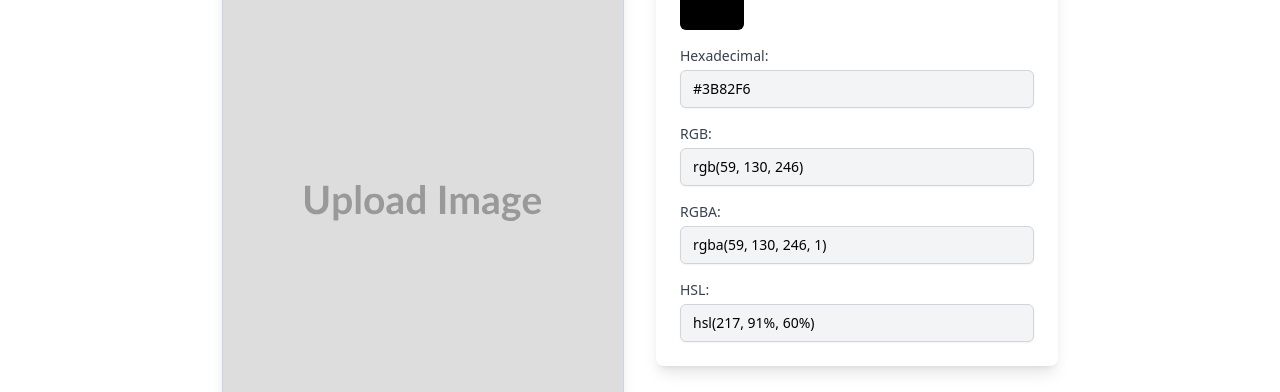
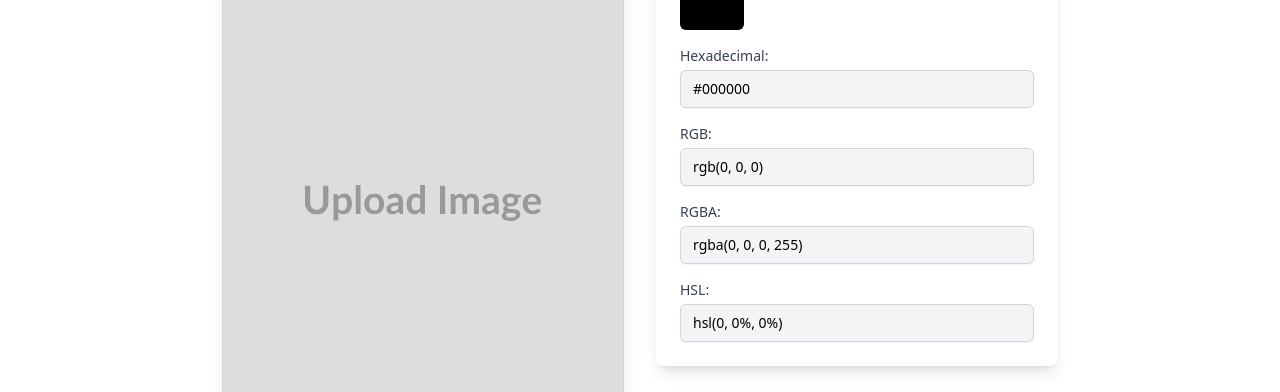
Before and after one commit to u-alexandru/portfolio, a website: page frontend/index.html in a window 1280 px wide. Shown: the part 540-932 px from the top of the page. Drawn offline with Linux system fonts and the light colour scheme.

Commit message:
feat: updating default values for colors to black

```diff
--- a/frontend/index.html
+++ b/frontend/index.html
@@ -86,19 +86,19 @@
             <div class="space-y-4">
                 <div>
                     <label for="hex" class="block text-sm font-medium text-gray-700">Hexadecimal:</label>
-                    <input id="hex" type="text" value="#3B82F6" readonly class="mt-1 block w-full px-3 py-2 bg-gray-100 border border-gray-300 rounded-md shadow-sm focus:outline-none focus:ring-indigo-500 focus:border-indigo-500 sm:text-sm">
+                    <input id="hex" type="text" value="#000000" readonly class="mt-1 block w-full px-3 py-2 bg-gray-100 border border-gray-300 rounded-md shadow-sm focus:outline-none focus:ring-indigo-500 focus:border-indigo-500 sm:text-sm">
                 </div>
                 <div>
                     <label for="rgb" class="block text-sm font-medium text-gray-700">RGB:</label>
-                    <input id="rgb" type="text" value="rgb(59, 130, 246)" readonly class="mt-1 block w-full px-3 py-2 bg-gray-100 border border-gray-300 rounded-md shadow-sm focus:outline-none focus:ring-indigo-500 focus:border-indigo-500 sm:text-sm">
+                    <input id="rgb" type="text" value="rgb(0, 0, 0)" readonly class="mt-1 block w-full px-3 py-2 bg-gray-100 border border-gray-300 rounded-md shadow-sm focus:outline-none focus:ring-indigo-500 focus:border-indigo-500 sm:text-sm">
                 </div>
                 <div>
                     <label for="rgba" class="block text-sm font-medium text-gray-700">RGBA:</label>
-                    <input id="rgba" type="text" value="rgba(59, 130, 246, 1)" readonly class="mt-1 block w-full px-3 py-2 bg-gray-100 border border-gray-300 rounded-md shadow-sm focus:outline-none focus:ring-indigo-500 focus:border-indigo-500 sm:text-sm">
+                    <input id="rgba" type="text" value="rgba(0, 0, 0, 255)" readonly class="mt-1 block w-full px-3 py-2 bg-gray-100 border border-gray-300 rounded-md shadow-sm focus:outline-none focus:ring-indigo-500 focus:border-indigo-500 sm:text-sm">
                 </div>
                 <div>
                     <label for="hsl" class="block text-sm font-medium text-gray-700">HSL:</label>
-                    <input id="hsl" type="text" value="hsl(217, 91%, 60%)" readonly class="mt-1 block w-full px-3 py-2 bg-gray-100 border border-gray-300 rounded-md shadow-sm focus:outline-none focus:ring-indigo-500 focus:border-indigo-500 sm:text-sm">
+                    <input id="hsl" type="text" value="hsl(0, 0%, 0%)" readonly class="mt-1 block w-full px-3 py-2 bg-gray-100 border border-gray-300 rounded-md shadow-sm focus:outline-none focus:ring-indigo-500 focus:border-indigo-500 sm:text-sm">
                 </div>
             </div>
         </div>
```
